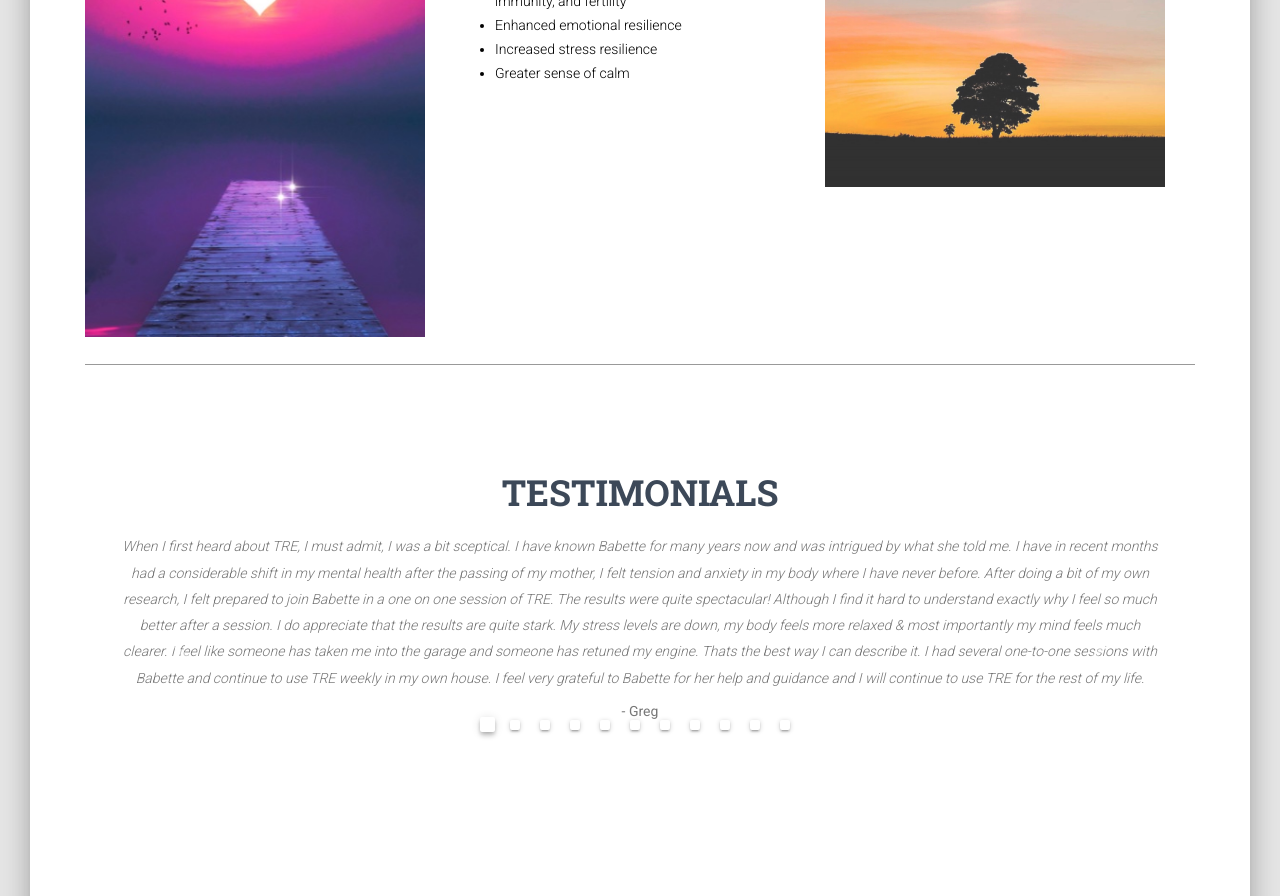
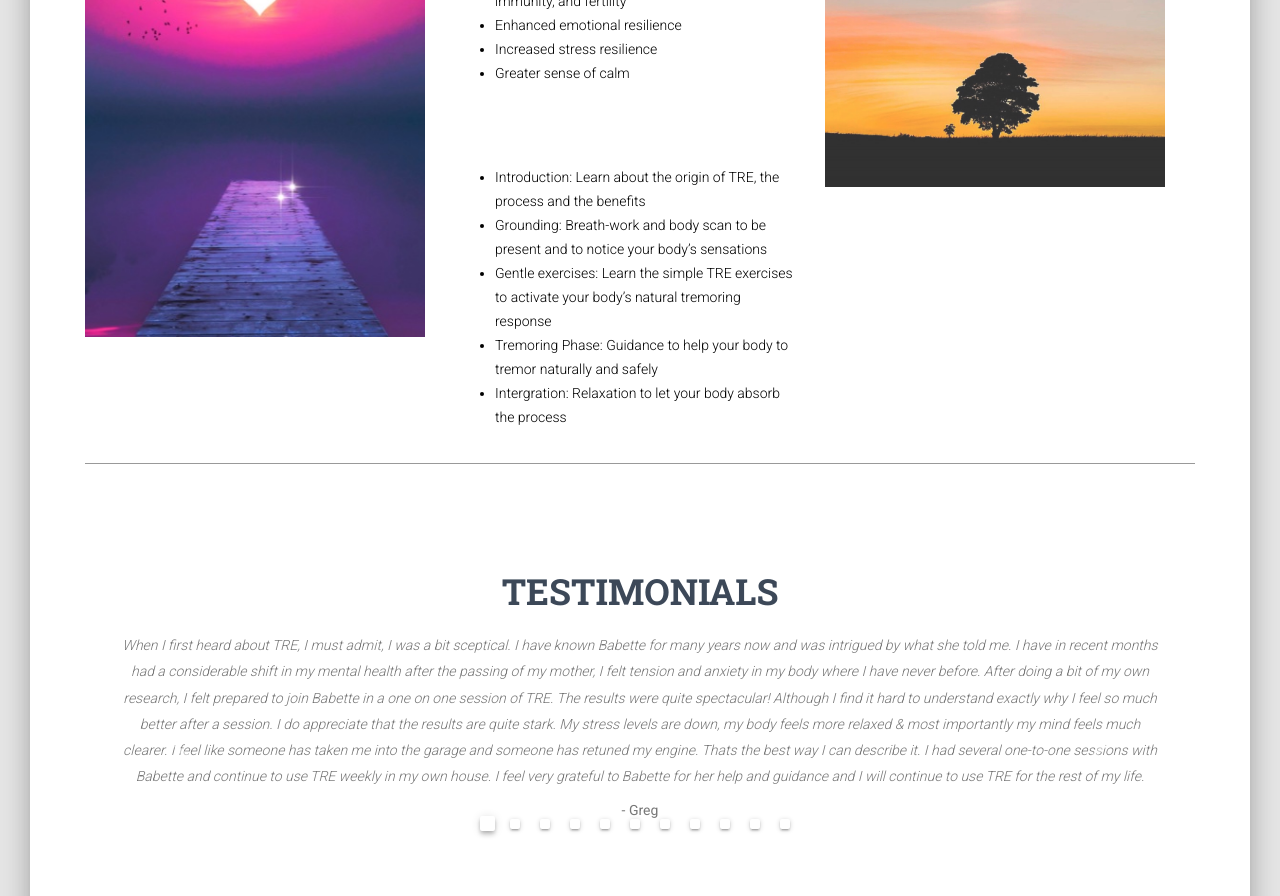
Before and after one commit to StevieSeccombe1/tre-with-babette, a Next.js app: page / in a window 1280 px wide. Shown: the part 2320-3216 px from the top of the page. Built offline with nearby package versions, Linux system fonts and the light colour scheme.

Commit message:
Update ServicesSection.js

```diff
--- a/pages-sections/ServicesSection.js
+++ b/pages-sections/ServicesSection.js
@@ -35,6 +35,19 @@ export default function ServicesSection() {
                             }
                             vertical
                         />
+                         <div>A TRE session includes:</div>
+                         <InfoArea
+                            description={
+                               <ul>
+                                <li>Introduction: Learn about the origin of TRE, the process and the benefits</li>
+                                <li>Grounding: Breath-work and body scan to be present and to notice your body’s sensations</li>
+                                <li>Gentle exercises: Learn the simple TRE exercises to activate your body’s natural tremoring response</li>
+                                <li>Tremoring Phase: Guidance to help your body to tremor naturally and safely</li>
+                                <li>Intergration: Relaxation to let your body absorb the process</li>
+                                </ul>
+                                  }
+                            vertical
+                        />
                     </GridItem>
                     <GridItem xs={12} sm={12} md={4}><Image objectFit="contain" objectPosition="top" alt="Growth" src={img} /></GridItem>
                 </GridContainer>
```
